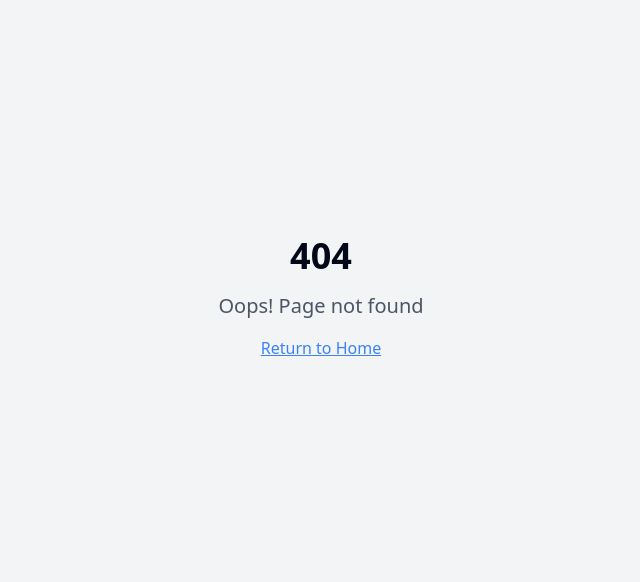
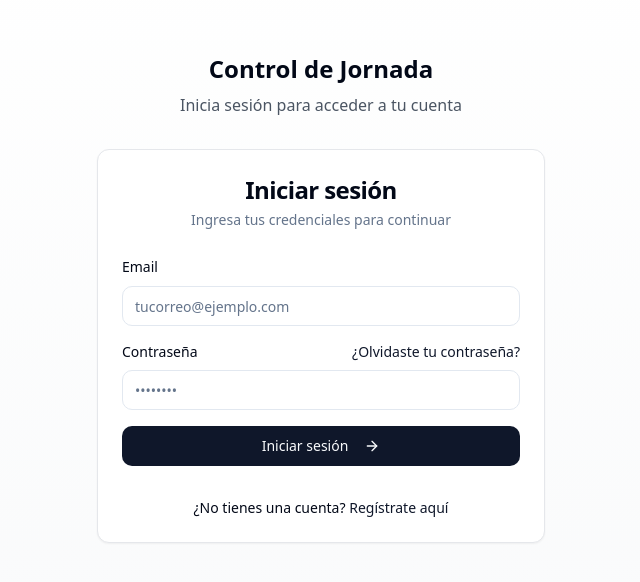
Before and after one commit to rafalaffeier/spanish-whispers-project, a React (Vite) app: page /apphora/login in a window 1280 px wide. Before the commit this address had no page. Shown: the part 102-684 px from the top of the page, without its empty margins (319-959 px from the left). Built offline with nearby package versions, Linux system fonts and the light colour scheme.

Commit message:
Fix: Redirect to employee dashboard
Ensure correct redirection to the employee dashboard after login.

```diff
--- a/src/App.tsx
+++ b/src/App.tsx
@@ -27,8 +27,8 @@ const queryClient = new QueryClient({
   }
 });
 
-// Definir base path para la aplicación
-const BASE_PATH = '';
+// Definir base path para la aplicación - debe coincidir con el configurado en .htaccess
+const BASE_PATH = '/apphora';
 
 const App = () => (
   <QueryClientProvider client={queryClient}>
--- a/src/pages/NotFound.tsx
+++ b/src/pages/NotFound.tsx
@@ -1,5 +1,7 @@
-import { useLocation } from "react-router-dom";
+
+import { useLocation, Link } from "react-router-dom";
 import { useEffect } from "react";
+import { Button } from "@/components/ui/button";
 
 const NotFound = () => {
   const location = useLocation();
@@ -14,11 +16,13 @@ const NotFound = () => {
   return (
     <div className="min-h-screen flex items-center justify-center bg-gray-100">
       <div className="text-center">
-        <h1 className="text-4xl font-bold mb-4">404</h1>
-        <p className="text-xl text-gray-600 mb-4">Oops! Page not found</p>
-        <a href="/" className="text-blue-500 hover:text-blue-700 underline">
-          Return to Home
-        </a>
+        <h1 className="text-9xl font-bold text-gray-800 mb-4">404</h1>
+        <p className="text-xl text-gray-600 mb-6">Oops! Página no encontrada</p>
+        <Button asChild>
+          <Link to="/login" className="px-6 py-3">
+            Ir a la página de inicio de sesión
+          </Link>
+        </Button>
       </div>
     </div>
   );
```
Also changed, not shown: 1 other file (tests, documents, lock files or other folders).
